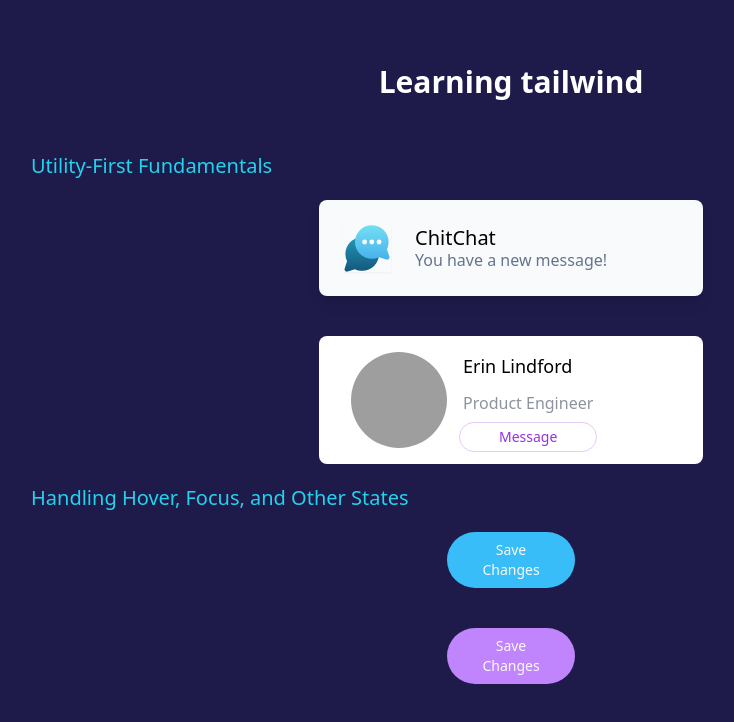
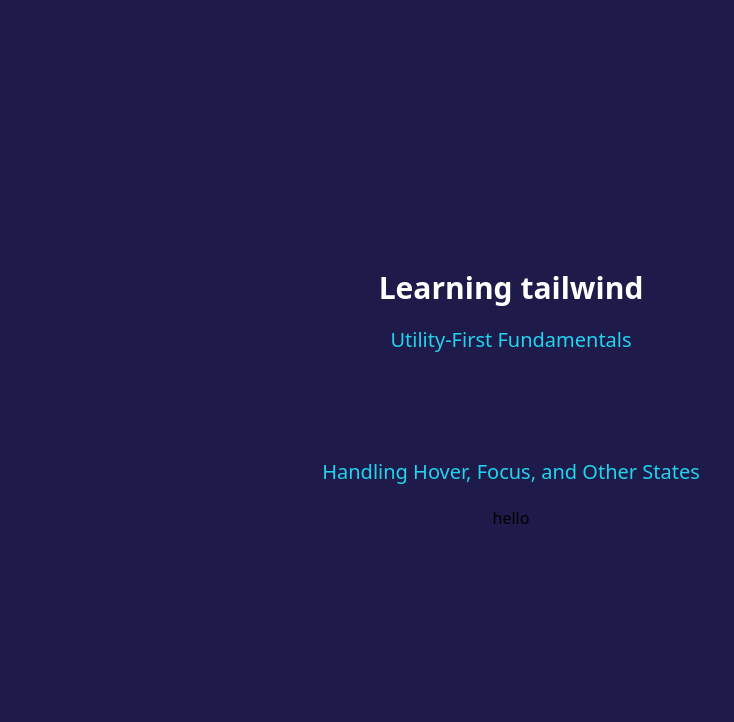
Before and after one commit to Lachicagladiadora/learning-tailwind, a React (Vite) app: page / in a window 1280 px wide. Shown: the top 722 px of the page, without its empty margins (129-863 px from the left). Built offline with nearby package versions, Linux system fonts and the light colour scheme; grey boxes are pictures that could not be loaded.

Commit message:
chore: contact list

```diff
--- a/src/App.jsx
+++ b/src/App.jsx
@@ -1,24 +1,53 @@
 import "./App.css";
 import { ButtonActive } from "./components/ButtonActive";
 import { ButtonPrimary } from "./components/ButtonPrimary";
+import { ContactsList } from "./components/ContactsList";
 import { Notification } from "./components/Notification";
 import { Profile } from "./components/Profile";
 
+
+const contactsData = [
+  {
+    imgSrc: "https://images.unsplash.com/photo-1550525811-e5869dd03032?ixlib=rb-1.2.1&ixid=eyJhcHBfaWQiOjEyMDd9&auto=format&fit=facearea&facepad=2&w=256&h=256&q=80",
+    name: "Kristen Ramos",
+    email: "kristen.ramos@example.com"
+  },
+  {
+    imgSrc: "https://images.unsplash.com/photo-1463453091185-61582044d556?ixlib=rb-1.2.1&ixid=eyJhcHBfaWQiOjEyMDd9&auto=format&fit=facearea&facepad=2&w=256&h=256&q=80",
+    name: "Floyd Miles",
+    email: "floyd.miles@example.com"
+  },
+  {
+    imgSrc: "https://images.unsplash.com/photo-1438761681033-6461ffad8d80?ixlib=rb-1.2.1&ixid=eyJhcHBfaWQiOjEyMDd9&auto=format&fit=facearea&facepad=2&w=256&h=256&q=80",
+    name: "Courtney Henry",
+    email: "courtney.henry@example.com"
+  },
+  {
+    imgSrc: "https://images.unsplash.com/photo-1500648767791-00dcc994a43e?ixlib=rb-1.2.1&ixid=eyJhcHBfaWQiOjEyMDd9&auto=format&fit=facearea&facepad=2&w=256&h=256&q=80",
+    name: "Ted Fox",
+    email: "ted.fox@example.com"
+  }
+]
+
 function App() {
+
   return (
-    <section className="h-full w-full flex gap-5 justify-center items-center flex-col">
+    <div className="h-full w-full flex gap-5 justify-center items-center flex-col">
       <h1 className="text-white text-3xl font-bold text-center">
         Learning tailwind
       </h1>
+      <h2 className="text-cyan-400 text-xl">Utility-First Fundamentals</h2>
       <div className="w-4/5 p-8">
-        <h2 className="text-cyan-400 text-xl">Utility-First Fundamentals</h2>
-        <Notification />
-        <Profile />
-        <h2 className="text-cyan-400 text-xl">Handling Hover, Focus, and Other States</h2>
-        <ButtonPrimary />
-        <ButtonActive />
+        {/* <Notification /> */}
+        {/* <Profile /> */}
       </div>
-    </section>
+      <h2 className="text-cyan-400 text-xl">Handling Hover, Focus, and Other States</h2>
+      <div>
+        {/* <ButtonPrimary /> */}
+        {/* <ButtonActive /> */}
+        <ContactsList contactsData={contactsData} />
+      </div>
+    </div>
   );
 }
 
--- a/src/components/ContactsList.jsx
+++ b/src/components/ContactsList.jsx
@@ -1,23 +1,33 @@
 //make a array with contacts data
 
 
-const Contact = () => {
+
+
+
+// const Contact = (imgSrc, name, email) => {
+//   return (
+//     <>
+
+//     </>)
+// }
+
+export const ContactsList = (contactsData) => {
+  console.log({ contactsData })
   return (
     <div>
-      <section>
-        <img src="" alt="" />
-      </section>
-      <section>
-        name
-        correo
-      </section>
-    </div>)
-}
-
-export const ContactsList = () => {
-  return (
-    <div>
-
+      hello
+      {contactsData.lenght > 0 && contactsData.map((cur, idx) => (
+        <div key={idx} className="border border-red-700">
+          <div className="h-50px">
+            <img src={cur.imgSrc} alt="" />
+          </div>
+          <div className="flex flex-col gap-2">
+            <strong>{cur.name}</strong>
+            <p className="text-slate-400">{cur.email}</p>
+          </div>
+        </div>
+      )
+      )}
     </div>
   )
 }
--- /dev/null
+++ b/src/components/Icons/Bubble.js
@@ -0,0 +1,32 @@
+// export default () => {
+//   <svg className="h-12 w-12" viewBox="0 0 40 40" xmlns="http://www.w3.org/2000/svg">
+//     <defs>
+//       <linearGradient x1="50%" y1="0%" x2="50%" y2="100%" id="a">
+//         <stop stopColor="#2397B3" offset="0%" />
+//         <stop stopColor="#13577E" offset="100%" />
+//       </linearGradient>
+//       <linearGradient x1="50%" y1="0%" x2="50%" y2="100%" id="b">
+//         <stop stopColor="#73DFF2" offset="0%" />
+//         <stop stopColor="#47B1EB" offset="100%" />
+//       </linearGradient>
+//     </defs>
+//     <g fill="none" fillRule="evenodd">
+//       <path
+//         d="M28.872 22.096c.084.622.128 1.258.128 1.904 0 7.732-6.268 14-14 14-2.176 0-4.236-.496-6.073-1.382l-6.022 2.007c-1.564.521-3.051-.966-2.53-2.53l2.007-6.022A13.944 13.944 0 0 1 1 24c0-7.331 5.635-13.346 12.81-13.95A9.967 9.967 0 0 0 13 14c0 5.523 4.477 10 10 10a9.955 9.955 0 0 0 5.872-1.904z"
+//         fill="url(#a)"
+//         transform="translate(1 1)"
+//       />
+//       <path
+//         d="M35.618 20.073l2.007 6.022c.521 1.564-.966 3.051-2.53 2.53l-6.022-2.007A13.944 13.944 0 0 1 23 28c-7.732 0-14-6.268-14-14S15.268 0 23 0s14 6.268 14 14c0 2.176-.496 4.236-1.382 6.073z"
+//         fill="url(#b)"
+//         transform="translate(1 1)"
+//       />
+//       <path
+//         d="M18 17a2 2 0 1 0 0-4 2 2 0 0 0 0 4zM24 17a2 2 0 1 0 0-4 2 2 0 0 0 0 4zM30 17a2 2 0 1 0 0-4 2 2 0 0 0 0 4z"
+//         fill="#FFF"
+//       />
+//     </g>
+//   </svg>
+// }
+
+// // export default  Bubble
--- a/src/components/Icons/Bubble.jsx
+++ /dev/null
@@ -1,30 +0,0 @@
-export default () => (
-  <svg class="h-12 w-12" viewBox="0 0 40 40" xmlns="http://www.w3.org/2000/svg">
-    <defs>
-      <linearGradient x1="50%" y1="0%" x2="50%" y2="100%" id="a">
-        <stop stop-color="#2397B3" offset="0%"></stop>
-        <stop stop-color="#13577E" offset="100%"></stop>
-      </linearGradient>
-      <linearGradient x1="50%" y1="0%" x2="50%" y2="100%" id="b">
-        <stop stop-color="#73DFF2" offset="0%"></stop>
-        <stop stop-color="#47B1EB" offset="100%"></stop>
-      </linearGradient>
-    </defs>
-    <g fill="none" fill-rule="evenodd">
-      <path
-        d="M28.872 22.096c.084.622.128 1.258.128 1.904 0 7.732-6.268 14-14 14-2.176 0-4.236-.496-6.073-1.382l-6.022 2.007c-1.564.521-3.051-.966-2.53-2.53l2.007-6.022A13.944 13.944 0 0 1 1 24c0-7.331 5.635-13.346 12.81-13.95A9.967 9.967 0 0 0 13 14c0 5.523 4.477 10 10 10a9.955 9.955 0 0 0 5.872-1.904z"
-        fill="url(#a)"
-        transform="translate(1 1)"
-      ></path>
-      <path
-        d="M35.618 20.073l2.007 6.022c.521 1.564-.966 3.051-2.53 2.53l-6.022-2.007A13.944 13.944 0 0 1 23 28c-7.732 0-14-6.268-14-14S15.268 0 23 0s14 6.268 14 14c0 2.176-.496 4.236-1.382 6.073z"
-        fill="url(#b)"
-        transform="translate(1 1)"
-      ></path>
-      <path
-        d="M18 17a2 2 0 1 0 0-4 2 2 0 0 0 0 4zM24 17a2 2 0 1 0 0-4 2 2 0 0 0 0 4zM30 17a2 2 0 1 0 0-4 2 2 0 0 0 0 4z"
-        fill="#FFF"
-      ></path>
-    </g>
-  </svg>
-);
--- a/src/components/Notification.jsx
+++ b/src/components/Notification.jsx
@@ -1,15 +1,15 @@
-import Bubble from "./Icons/Bubble";
+// import Bubble from "./Icons/Bubble";
 
 export const Notification = () => {
   return (
     <div className="py-5">
-      <div className="bg-gray-50 max-w-sm mx-auto flex items-center rounded-lg p-6 shadow-lg ">
+      <div className="bg-gray-50 max-w-sm mx-auto flex items-center rounded-lg p-6 shadow-lg">
         <div className="w-12 h-12 flex-shrink-2 shadow-sm">
-          <Bubble className="h-12 w-12" />
+          {/* <Bubble /> */}
         </div>
         <div className="ml-6 pt-1">
-          <h4 className="text-xl leading-5 text-black">ChitChat</h4>
-          <p className="text-slate-500  text-base leading-6">
+          <p className="text-xl leading-5 text-black">ChitChat</p>
+          <p className="text-slate-500 text-base leading-6">
             You have a new message!
           </p>
         </div>
```
Also changed, not shown: 1 other file (tests, documents, lock files or other folders).
